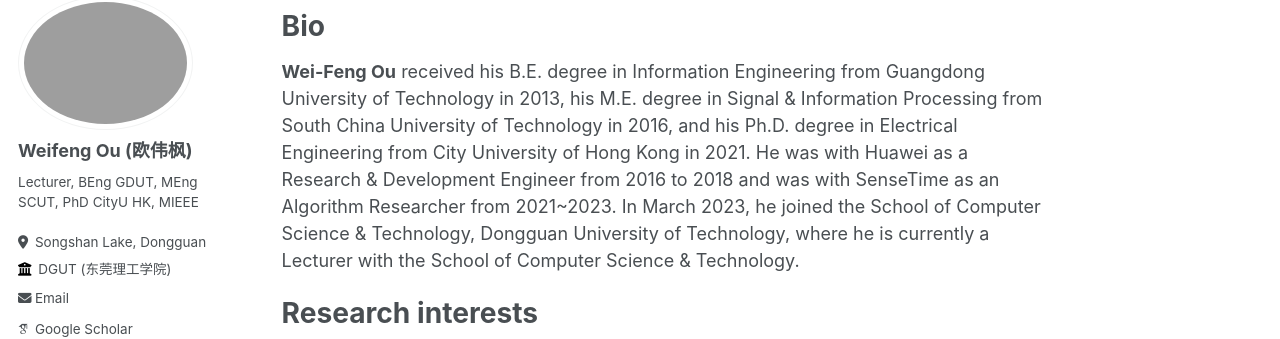
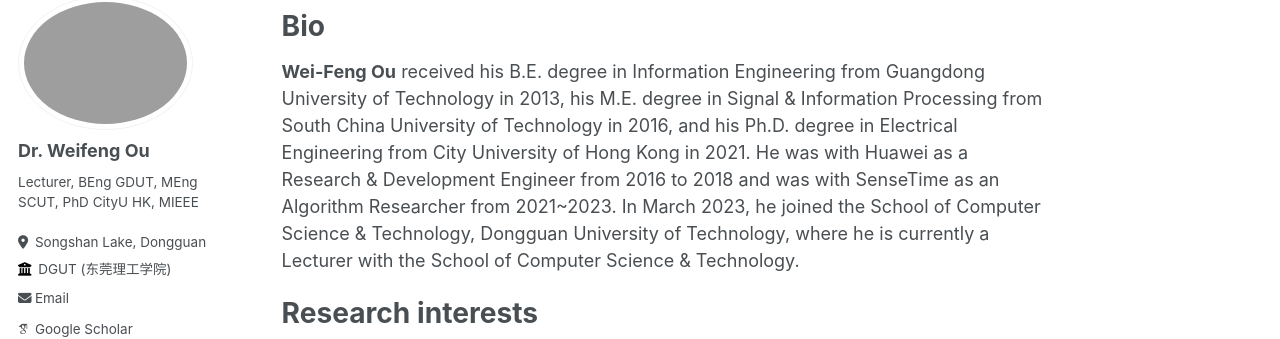
Before and after one commit to ouwf/ouwf.github.io, a Jekyll site: the page built from _pages/about.md, in a window 1280 px wide. Shown: the part 110-449 px from the top of the page. Built offline with Jekyll 4.4.1, drawn with Linux system fonts in a browser that asks for light colours; some web fonts are replaced.

Commit message:
modify _config.yml

```diff
--- a/_config.yml
+++ b/_config.yml
@@ -22,7 +22,7 @@ repository               : "ouwf/ouwf.github.io"
 author:
   # Biographic information
   avatar           : "ouwf_7_1.PNG"
-  name             : "Weifeng Ou (欧伟枫)"
+  name             : "Dr. Weifeng Ou"
   pronouns         : # example: "she/her"
   bio              : "Lecturer, BEng GDUT, MEng SCUT, PhD CityU HK, MIEEE"
   location         : "Songshan Lake, Dongguan"
```
